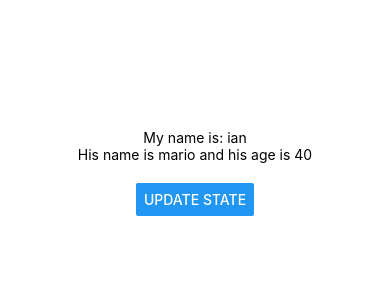
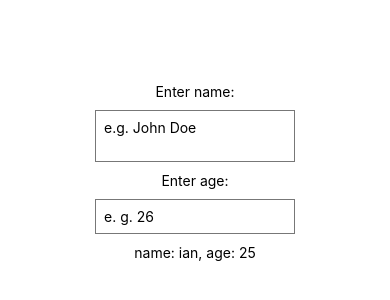
Before and after one commit to iancoel/react-native, a React Native app: screen / in a window 390 px wide. Shown: the part 250-550 px from the top of the page. Built offline with nearby package versions, Linux system fonts and the light colour scheme.

Commit message:
text inputs

```diff
--- a/App.js
+++ b/App.js
@@ -1,29 +1,32 @@
 import { StatusBar } from 'expo-status-bar';
 import React, { useState } from 'react';
-import { StyleSheet, Text, View, Button } from 'react-native';
+import { StyleSheet, Text, View, TextInput } from 'react-native';
 
 export default function App() {
   const [name, setName] = useState('ian');
-  const [person, setPerson] = useState({ name: 'mario', age: 40 });
-
-  const clickHandler = () => {
-    if (name === 'ian') {
-      setName('chun-li');
-    } else {
-      setName('ian');
-    }
-    setPerson({ name: 'luigi', age: 45 });
-  };
+  const [age, setAge] = useState('25');
 
   return (
     <View style={styles.container}>
-      <Text>My name is: {name}</Text>
+      <Text>Enter name:</Text>
+      <TextInput
+        multiline
+        style={styles.input}
+        placeholder="e.g. John Doe"
+        onChangeText={(value) => setName(value)}
+      />
+
+      <Text>Enter age:</Text>
+      <TextInput
+        keyboardType="numeric"
+        style={styles.input}
+        placeholder="e. g. 26"
+        onChangeText={(value) => setAge(value)}
+      />
+
       <Text>
-        His name is {person.name} and his age is {person.age}
+        name: {name}, age: {age}
       </Text>
-      <View style={styles.buttonContainer}>
-        <Button title="update state" onPress={clickHandler} />
-      </View>
     </View>
   );
 }
@@ -35,7 +38,11 @@
     alignItems: 'center',
     justifyContent: 'center',
   },
-  buttonContainer: {
-    marginTop: 20,
+  input: {
+    borderWidth: 1,
+    borderColor: '#777',
+    padding: 8,
+    margin: 10,
+    width: 200,
   },
 });
```
